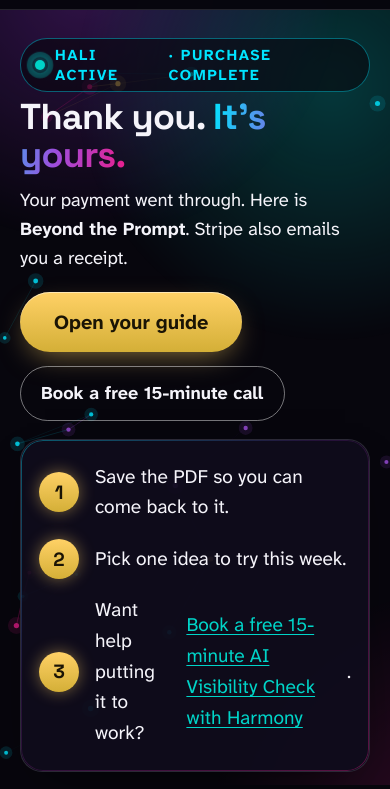
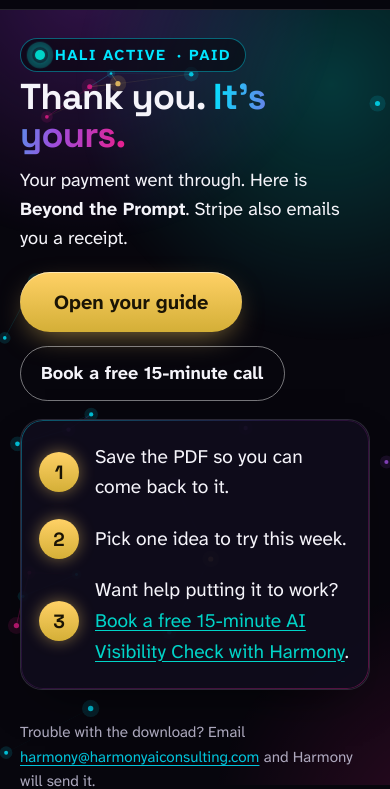
Before and after one commit to HarmonyAIConsulting/harmonyaiconsulting-site, a plain HTML site: page guides/thank-you/beyond-the-prompt/index.html in a window 390 px wide. Shown: the part 59-848 px from the top of the page. Drawn offline with Linux system fonts and the light colour scheme.

Commit message:
Guides thank-you pages: phone layout fixes

```diff
--- a/guides/thank-you/beyond-the-prompt/index.html
+++ b/guides/thank-you/beyond-the-prompt/index.html
@@ -53,7 +53,7 @@
   <a class="call-link" href="/book/">Book a call</a>
 </header>
 <main class="gd" id="main">
-  <p class="status-pill"><i class="dot"></i>HALI active <span aria-hidden="true">&middot; purchase complete</span></p>
+  <p class="status-pill"><i class="dot"></i>HALI active <span aria-hidden="true">&middot; paid</span></p>
   <h1>Thank you. <span class="grad">It's yours.</span></h1>
   <p class="lede">Your payment went through. Here is <b>Beyond the Prompt</b>. Stripe also emails you a receipt.</p>
   <div class="dl">
@@ -63,7 +63,7 @@
   <ol class="steps steps2 glass fp-card">
     <li>Save the PDF so you can come back to it.</li>
     <li>Pick one idea to try this week.</li>
-    <li>Want help putting it to work? <a href="https://calendar.app.google/9K6dSk5fJwMBTSnF8" target="_blank" rel="noopener">Book a free 15-minute AI Visibility Check with Harmony</a>.</li>
+    <li><span>Want help putting it to work? <a href="https://calendar.app.google/9K6dSk5fJwMBTSnF8" target="_blank" rel="noopener">Book a free 15-minute AI Visibility Check with Harmony</a>.</span></li>
   </ol>
   <p class="fine">Trouble with the download? Email <a href="mailto:harmony@harmonyaiconsulting.com">harmony@harmonyaiconsulting.com</a> and Harmony will send it.</p>
   <p><a href="/guides/">Back to all guides</a></p>
```
Also changed, not shown: guides/free/ai-visibility-check/index.html (+2 -2 lines), guides/free/small-business-ai-starter-guide/index.html (+2 -2 lines), guides/thank-you/ai-implementation-blueprint/index.html (+2 -2 lines), guides/thank-you/ai-opportunity-map/index.html (+2 -2 lines).
